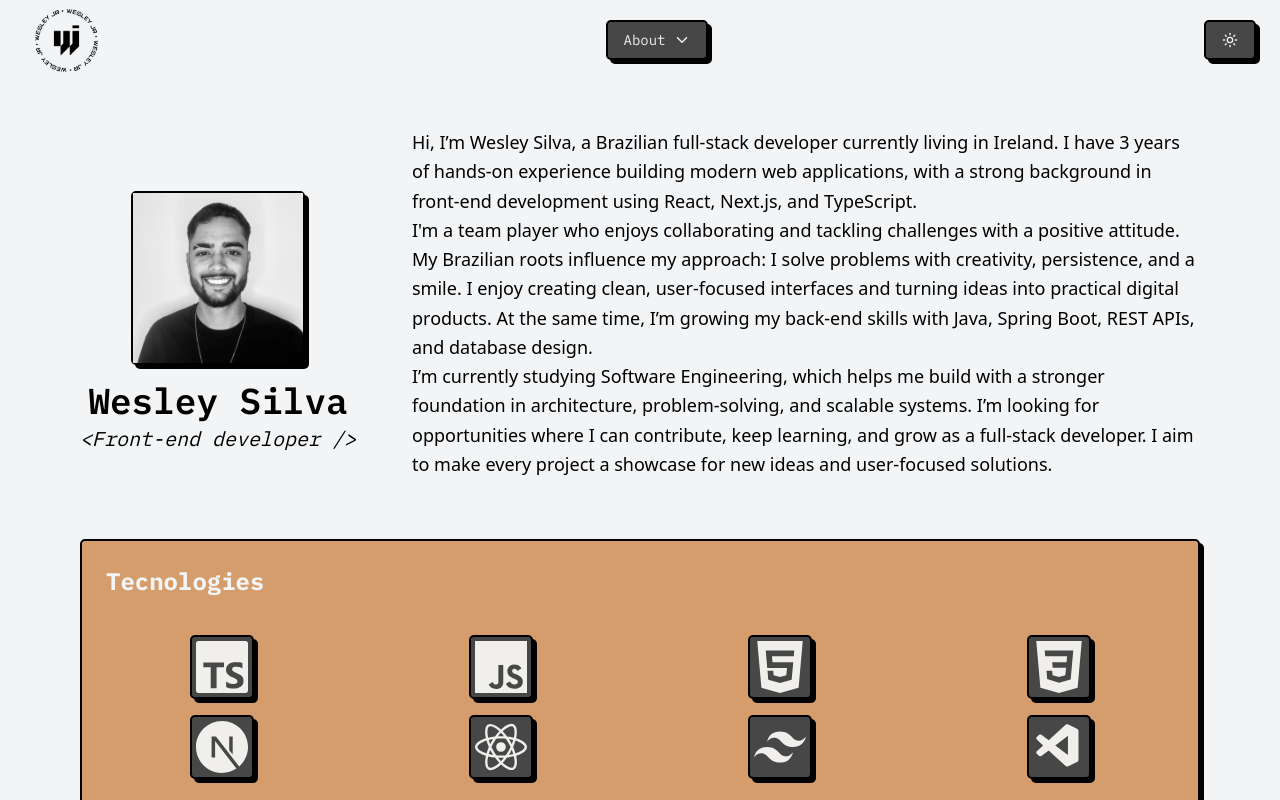
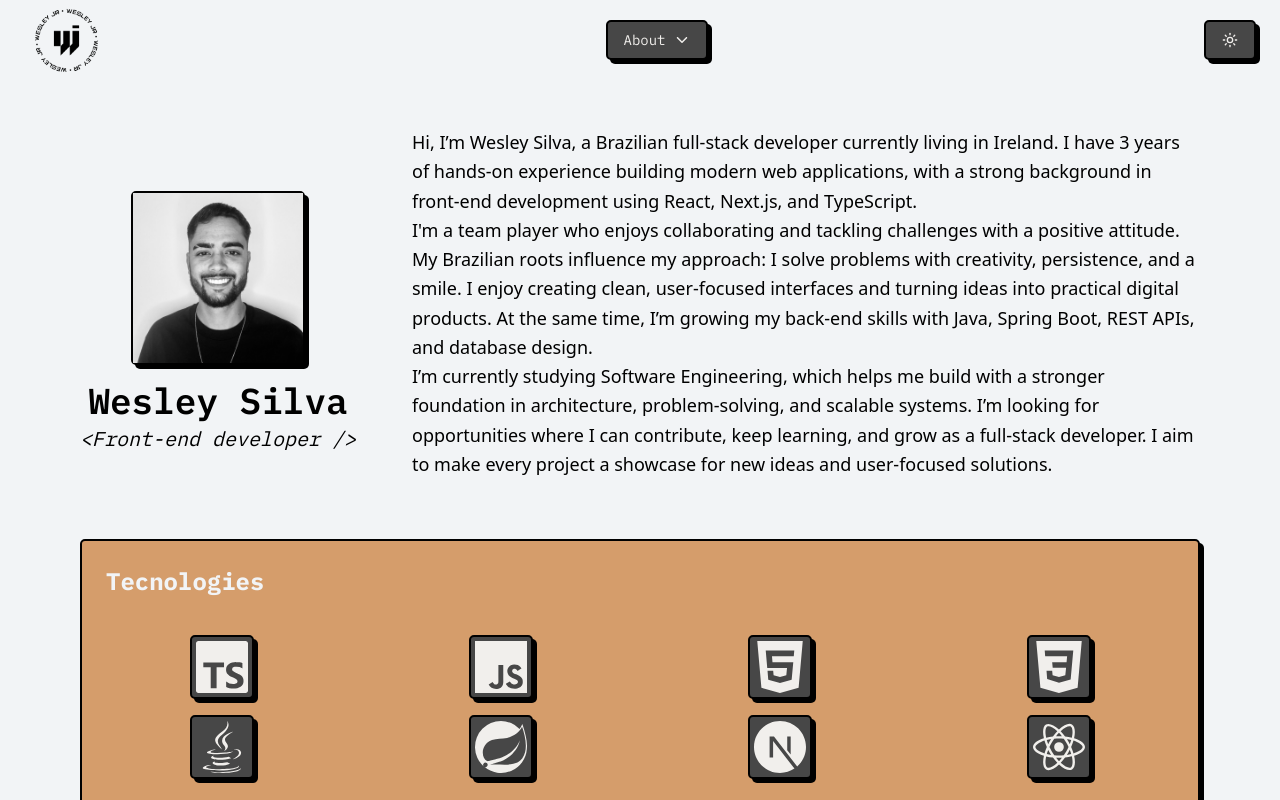
Before and after one commit to wesjx/portfoliov3, a Next.js app: page /about in a window 1280 px wide. Shown: the top 800 px of the page. Built offline with nearby package versions, Linux system fonts and the light colour scheme.

Commit message:
feat: remove icons of Tailwind and Vs code and add icons for java and Spring boot instead

```diff
--- a/components/tecnologies-card.tsx
+++ b/components/tecnologies-card.tsx
@@ -1,8 +1,8 @@
 import { Tooltip, TooltipContent, TooltipProvider, TooltipTrigger } from "./ui/tooltip";
 import { Button } from "./ui/button";
 import { Card, CardHeader } from "./ui/card";
-import { SiCss3, SiHtml5, SiJavascript, SiNextdotjs, SiReact, SiTailwindcss, SiTypescript } from "react-icons/si";
-import { VscVscode } from "react-icons/vsc";
+import { SiCss3, SiHtml5, SiJavascript, SiNextdotjs, SiReact, SiTailwindcss, SiTypescript, SiSpring } from "react-icons/si";
+import { FaJava } from "react-icons/fa";
 
 export default function TecnologiesCard() {
 
@@ -80,6 +80,36 @@ export default function TecnologiesCard() {
                                 className="p-1 flex items-center justify-center h-16 w-16"
                                 size="icon"
                             >
+                                <FaJava size={30} />
+                            </Button>
+                        </TooltipTrigger>
+                        <TooltipContent>
+                            <p>Java</p>
+                        </TooltipContent>
+                    </Tooltip>
+
+                    <Tooltip>
+                        <TooltipTrigger asChild>
+                            <Button
+                                asChild
+                                className="p-1 flex items-center justify-center h-16 w-16"
+                                size="icon"
+                            >
+                                <SiSpring size={30} />
+                            </Button>
+                        </TooltipTrigger>
+                        <TooltipContent>
+                            <p>Spring Boot</p>
+                        </TooltipContent>
+                    </Tooltip>
+
+                    <Tooltip>
+                        <TooltipTrigger asChild>
+                            <Button
+                                asChild
+                                className="p-1 flex items-center justify-center h-16 w-16"
+                                size="icon"
+                            >
                                 <SiNextdotjs size={30} />
                             </Button>
                         </TooltipTrigger>
@@ -102,36 +132,6 @@ export default function TecnologiesCard() {
                             <p>React Framework</p>
                         </TooltipContent>
                     </Tooltip>
-
-                    <Tooltip>
-                        <TooltipTrigger asChild>
-                            <Button
-                                asChild
-                                className="p-1 flex items-center justify-center h-16 w-16"
-                                size="icon"
-                            >
-                                <SiTailwindcss size={30} />
-                            </Button>
-                        </TooltipTrigger>
-                        <TooltipContent>
-                            <p>Tailwind CSS</p>
-                        </TooltipContent>
-                    </Tooltip>
-
-                    <Tooltip>
-                        <TooltipTrigger asChild>
-                            <Button
-                                asChild
-                                className="p-1 flex items-center justify-center h-16 w-16"
-                                size="icon"
-                            >
-                                <VscVscode size={30} />
-                            </Button>
-                        </TooltipTrigger>
-                        <TooltipContent>
-                            <p>VSCode</p>
-                        </TooltipContent>
-                    </Tooltip>
                 </TooltipProvider>
             </div>
         </Card>
```
